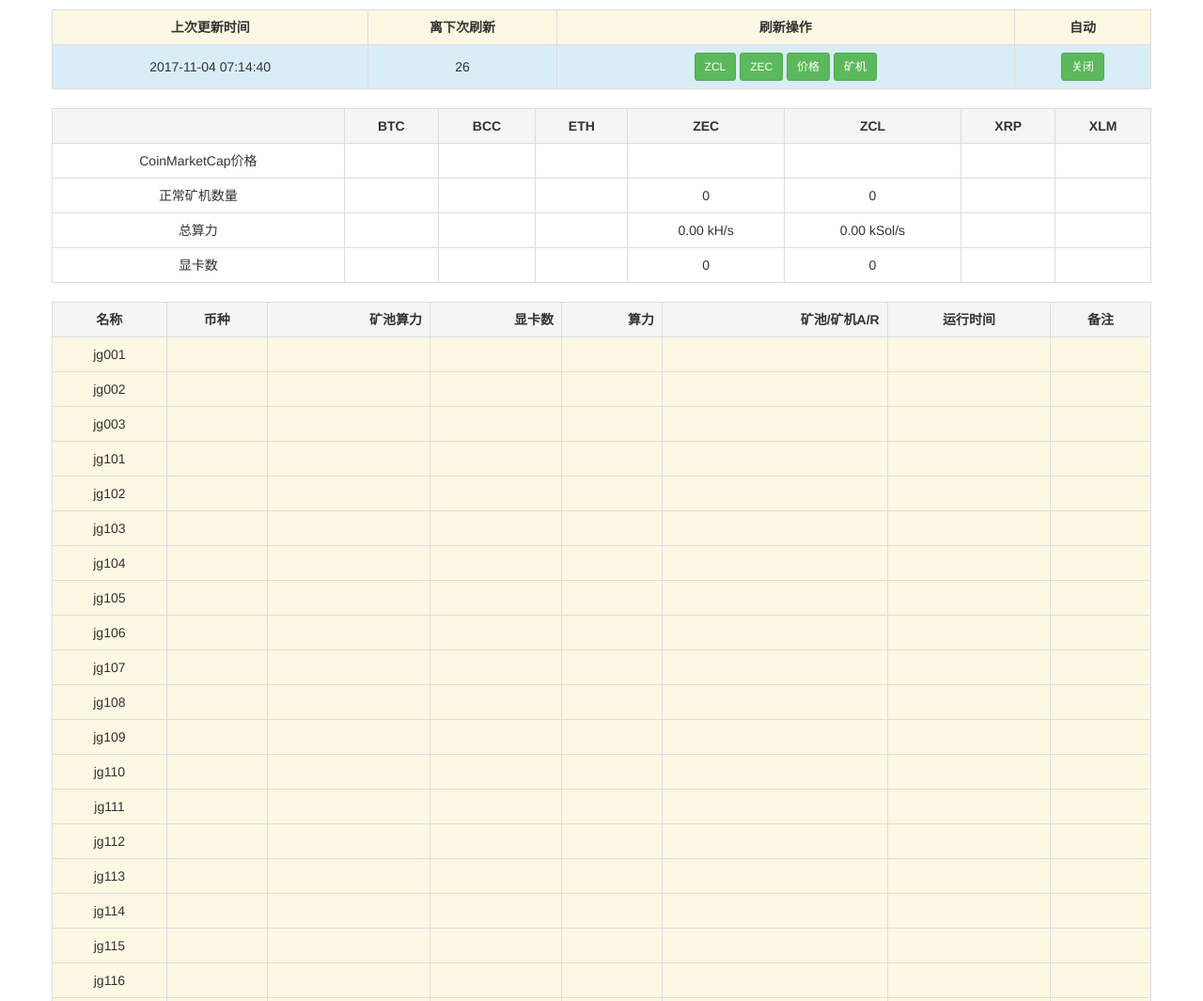
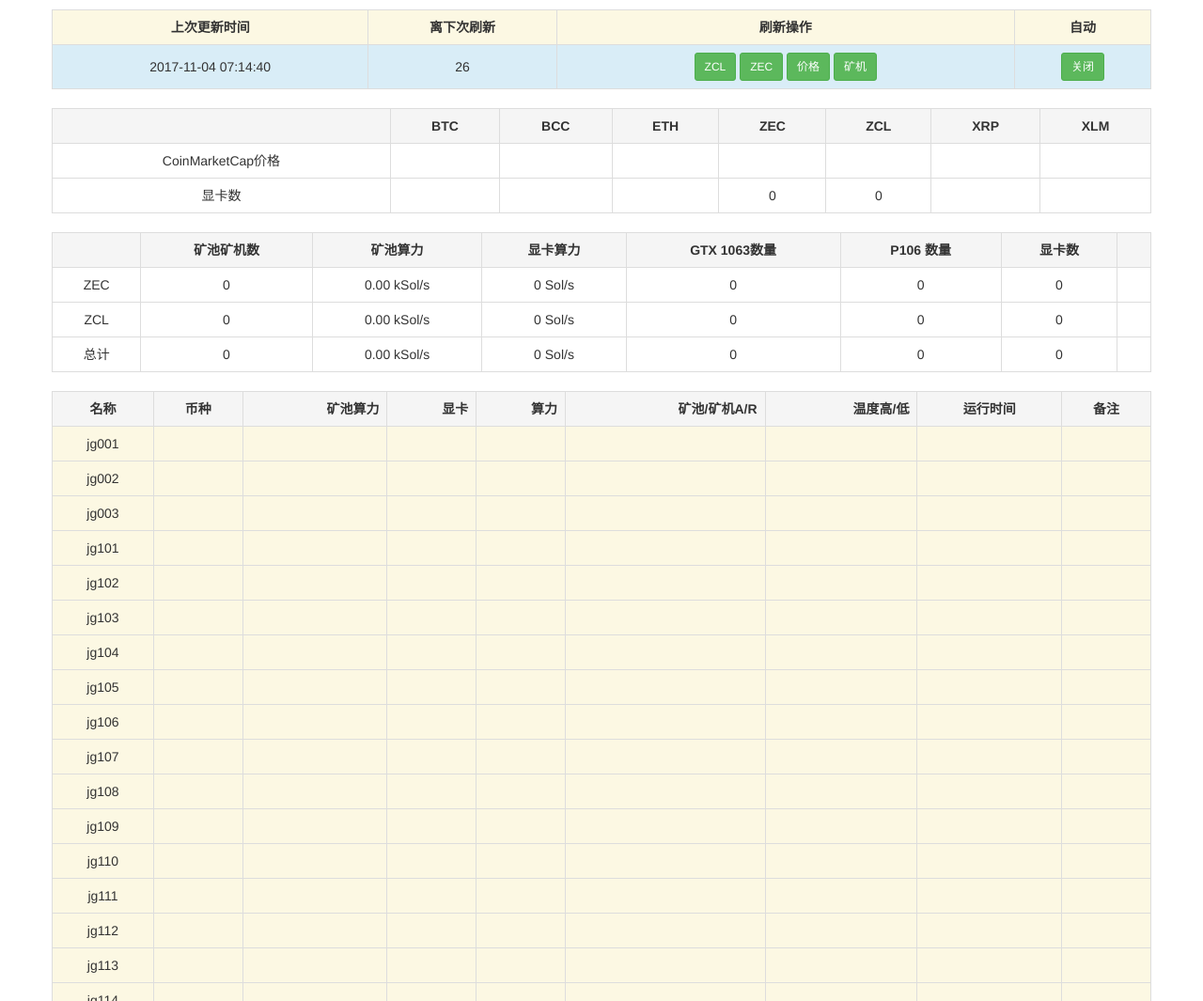
Before and after one commit to liangran/pool, a plain HTML site: page index.html in a window 1280 px wide. Shown: the top 1065 px of the page at 94% size. Drawn offline with nearby package versions, Linux system fonts and the light colour scheme; no server answers.

Commit message:
improve the monitor page

```diff
--- a/index.html
+++ b/index.html
@@ -71,26 +71,6 @@
 						<td style="text-align: center; vertical-align: middle;">{{price.XLM | number : 3}}</td>
 					</tr>
 					<tr>
-						<td style="text-align: center; vertical-align: middle;">正常矿机数量</td>
-						<td style="text-align: center; vertical-align: middle;"></td>
-						<td style="text-align: center; vertical-align: middle;"></td>
-						<td style="text-align: center; vertical-align: middle;"></td>
-						<td style="text-align: center; vertical-align: middle;">{{pools.ZEC.alive | number : 0}}</td>
-						<td style="text-align: center; vertical-align: middle;">{{pools.ZCL.alive | number : 0}}</td>
-						<td style="text-align: center; vertical-align: middle;"></td>
-						<td style="text-align: center; vertical-align: middle;"></td>
-					</tr>
-					<tr>
-						<td style="text-align: center; vertical-align: middle;">总算力</td>
-						<td style="text-align: center; vertical-align: middle;"></td>
-						<td style="text-align: center; vertical-align: middle;"></td>
-						<td style="text-align: center; vertical-align: middle;"></td>
-						<td style="text-align: center; vertical-align: middle;">{{pools.ZEC.hashrate | number : 2}} kH/s</td>
-						<td style="text-align: center; vertical-align: middle;">{{pools.ZCL.hashrate | number : 2}} kSol/s</td>
-						<td style="text-align: center; vertical-align: middle;"></td>
-						<td style="text-align: center; vertical-align: middle;"></td>
-					</tr>
-					<tr>
 						<td style="text-align: center; vertical-align: middle;">显卡数</td>
 						<td style="text-align: center; vertical-align: middle;"></td>
 						<td style="text-align: center; vertical-align: middle;"></td>
@@ -103,6 +83,54 @@
 				</tbody>
 			</table>
 		</div>
+
+		<div class="row">
+			<table cellspacing="2" cellpadding="2" class="table table-hover table-bordered">
+				<tbody id="Group">
+					<tr class="active">
+						<th style="text-align: center"></th>
+						<th style="text-align: center">矿池矿机数</th>
+						<th style="text-align: center">矿池算力</th>
+						<th style="text-align: center">显卡算力</th>
+						<th style="text-align: center">GTX 1063数量</th>
+						<th style="text-align: center">P106 数量</th>
+						<th style="text-align: center">显卡数</th>
+						<th style="text-align: center"></th>
+					</tr>
+					<tr>
+						<td style="text-align: center; vertical-align: middle;">ZEC</td>
+						<td style="text-align: center; vertical-align: middle;">{{pools.ZEC.alive | number : 0}}</td>
+						<td style="text-align: center; vertical-align: middle;">{{pools.ZEC.hashrate | number : 2}} kSol/s</td>
+						<td style="text-align: center; vertical-align: middle;">{{pools.ZEC.gpu_speed | number : 0}} Sol/s</td>
+						<td style="text-align: center; vertical-align: middle;">{{pools.ZEC.gpu_1063 | number : 0}}</td>
+						<td style="text-align: center; vertical-align: middle;">{{pools.ZEC.gpu_p106 | number : 0}}</td>
+						<td style="text-align: center; vertical-align: middle;">{{pools.ZEC.gpu_num | number : 0}}</td>
+						<td style="text-align: center; vertical-align: middle;"></td>
+					</tr>
+					<tr>
+						<td style="text-align: center; vertical-align: middle;">ZCL</td>
+						<td style="text-align: center; vertical-align: middle;">{{pools.ZCL.alive | number : 0}}</td>
+						<td style="text-align: center; vertical-align: middle;">{{pools.ZCL.hashrate | number : 2}} kSol/s</td>
+						<td style="text-align: center; vertical-align: middle;">{{pools.ZCL.gpu_speed | number : 0}} Sol/s</td>
+						<td style="text-align: center; vertical-align: middle;">{{pools.ZCL.gpu_1063 | number : 0}}</td>
+						<td style="text-align: center; vertical-align: middle;">{{pools.ZCL.gpu_p106 | number : 0}}</td>
+						<td style="text-align: center; vertical-align: middle;">{{pools.ZCL.gpu_num | number : 0}}</td>
+						<td style="text-align: center; vertical-align: middle;"></td>
+					</tr>
+					<tr>
+						<td style="text-align: center; vertical-align: middle;">总计</td>
+						<td style="text-align: center; vertical-align: middle;">{{pools.ZEC.alive + pools.ZCL.alive | number : 0}}</td>
+						<td style="text-align: center; vertical-align: middle;">{{pools.ZEC.hashrate + pools.ZCL.hashrate | number : 2}} kSol/s</td>
+						<td style="text-align: center; vertical-align: middle;">{{pools.ZEC.gpu_speed + pools.ZCL.gpu_speed | number : 0}} Sol/s</td>
+						<td style="text-align: center; vertical-align: middle;">{{pools.ZEC.gpu_1063 + pools.ZCL.gpu_1063 | number : 0}}</td>
+						<td style="text-align: center; vertical-align: middle;">{{pools.ZEC.gpu_p106 + pools.ZCL.gpu_p106 | number : 0}}</td>
+						<td style="text-align: center; vertical-align: middle;">{{pools.ZEC.gpu_num + pools.ZCL.gpu_num | number : 0}}</td>
+						<td style="text-align: center; vertical-align: middle;"></td>
+					</tr>
+				</tbody>
+			</table>
+		</div>
+
 		<div class="row">
 			<table cellspacing="2" cellpadding="2" class="table table-hover table-bordered">
 				<tbody id="Group">
@@ -110,9 +138,10 @@
 						<th style="text-align: center">名称</th>
 						<th style="text-align: center">币种</th>
 						<th style="text-align: right">矿池算力</th>
-						<th style="text-align: right">显卡数</th>
+						<th style="text-align: right">显卡</th>
 						<th style="text-align: right">算力</th>
 						<th style="text-align: right">矿池/矿机A/R</th>
+						<th style="text-align: right">温度高/低</th>
 						<th style="text-align: center">运行时间</th>
 						<th style="text-align: center">备注</th>
 					</tr>
@@ -120,9 +149,10 @@
 						<td style="text-align: center">{{worker.name}}</td>
 						<td style="text-align: center">{{worker.coin}}</td>
 						<td style="text-align: right"><span ng-show="worker.hashrate">{{worker.hashrate | number : 2}} {{worker.rateunit}}</span></td>
-						<td style="text-align: right">{{worker.gpu_num | number : 0}}</td>
+						<td style="text-align: right">{{worker.gpu_desc}}</td>
 						<td style="text-align: right"><span ng-show="worker.gpu_speed">{{worker.gpu_speed | number : 0}} Sol/s</span></td>
 						<td style="text-align: right">{{worker.shares | number : 0}}<span ng-show="worker.gpu_accept">/{{worker.gpu_accept | number : 0}}/{{worker.gpu_reject | number : 0}}</span></td>
+						<td style="text-align: right"><span ng-show="worker.gpu_thigh">{{worker.gpu_thigh | number : 0}}/{{worker.gpu_tlow | number : 0}}</span></td>
 						<td style="text-align: center">{{worker.gpu_since  | date:'yyyy-MM-dd HH:mm:ss'}}</td>
 						<td style="text-align: center">{{worker.gpu_update_desc}}</td>
 					</tr>
--- a/js/app.js
+++ b/js/app.js
@@ -34,8 +34,13 @@ myApp.controller('MyController', function($scope, $interval, $http) {
 			lasttime : null,
 			desc     : null,
 			state    : 'pending',
-			gpu_num    : null,
-			gpu_speed  : null,
+			gpu_num    : 0,
+			gpu_1063   : 0,
+			gpu_p106   : 0,
+			gpu_desc   : '',
+			gpu_thigh  : 0,
+			gpu_tlow   : 0,
+			gpu_speed  : 0,
 			gpu_accept : null,
 			gpu_reject : null,
 			gpu_start  : null,
@@ -46,18 +51,25 @@ myApp.controller('MyController', function($scope, $interval, $http) {
 	});
 
 	$scope.pools = {
-		ZCL : {alive: 0, hashrate: 0, gpu_num:0, refreshing: false},
-		ZEC : {alive: 0, hashrate: 0, gpu_num:0, refreshing: false},
-		ETH : {alive: 0, hashrate: 0, gpu_num:0, refreshing: false}
+		ZCL : {alive: 0, hashrate: 0, gpu_speed:0, gpu_num:0, gpu_1063:0, gpu_p106:0, refreshing: false},
+		ZEC : {alive: 0, hashrate: 0, gpu_speed:0, gpu_num:0, gpu_1063:0, gpu_p106:0, refreshing: false},
+		ETH : {alive: 0, hashrate: 0, gpu_speed:0, gpu_num:0, gpu_1063:0, gpu_p106:0, refreshing: false}
 	}
 	$scope.after = function(coin) {
 		$scope.pools[coin].alive = 0;
 		$scope.pools[coin].hashrate = 0;
+		$scope.pools[coin].gpu_speed = 0;
 		$scope.pools[coin].gpu_num = 0;
+		$scope.pools[coin].gpu_1063 = 0;
+		$scope.pools[coin].gpu_p106 = 0;
 		for(var name in $scope.miners) {
 			var worker = $scope.miners[name];
 			if (coin == 'ZCL' && worker.coin == coin && worker.state == 'on') {
 				$scope.pools[coin].alive++;
+				$scope.pools[coin].gpu_num   += (worker.gpu_num ? worker.gpu_num : 0);
+				$scope.pools[coin].gpu_1063  += (worker.gpu_1063 ? worker.gpu_1063 : 0);
+				$scope.pools[coin].gpu_p106  += (worker.gpu_p106 ? worker.gpu_p106 : 0);
+				$scope.pools[coin].gpu_speed += (worker.gpu_speed ? worker.gpu_speed : 0);
 				if (worker.rateunit == 'KSol/s') {
 					$scope.pools[coin].hashrate = $scope.pools[coin].hashrate + parseFloat(worker.hashrate);
 				} else {
@@ -66,9 +78,10 @@ myApp.controller('MyController', function($scope, $interval, $http) {
 			}
 			if (coin == 'ZEC' && worker.coin == coin && worker.state == 'on') {
 				$scope.pools[coin].alive++;
+				$scope.pools[coin].gpu_speed += worker.gpu_speed;
+				$scope.pools[coin].gpu_num += (worker.gpu_num ? worker.gpu_num : 0);
 				$scope.pools[coin].hashrate = $scope.pools[coin].hashrate + parseFloat(worker.hashrate);
 			}
-			$scope.pools[coin].gpu_num += (worker.gpu_num ? worker.gpu_num : 0);
 		}
 	}
 	$scope.before = function(coin) {
@@ -135,7 +148,7 @@ myApp.controller('MyController', function($scope, $interval, $http) {
 					}
 					$scope.miners[name].desc     = jsDateDiff($scope.miners[name].time, $scope.miners[name].lasttime);
 
-					if ($scope.miners[name].time - $scope.miners[name].lasttime > 300 * 1000 || item.diff < 0) {
+					if ($scope.miners[name].time - $scope.miners[name].lasttime > 300 * 1000) { //  || item.diff < 0
 						$scope.miners[name].state = 'off';
 					} else {
 						$scope.miners[name].state = 'on';
@@ -227,6 +240,34 @@ myApp.controller('MyController', function($scope, $interval, $http) {
 				for (var name in data) {
 					if ($scope.miners[name]) {
 						$scope.miners[name].gpu_num = data[name].value.gpu_num;
+						$scope.miners[name].gpu_1063  = 0;
+						$scope.miners[name].gpu_p106  = 0;
+						$scope.miners[name].gpu_thigh = 0;
+						$scope.miners[name].gpu_tlow  = 0;
+						data[name].value.gpus.forEach(function(gpu) {
+							if (gpu.name == 'GeForce GTX 1060 3GB') {
+								$scope.miners[name].gpu_1063++;
+							} else if (gpu.name == 'P106-100') {
+								$scope.miners[name].gpu_p106++;
+							} else {
+								console.error(gpu.name);
+							}
+
+							if (gpu.temperature > $scope.miners[name].gpu_thigh) {
+								$scope.miners[name].gpu_thigh = gpu.temperature;
+							}
+							if ($scope.miners[name].gpu_tlow == 0 || gpu.temperature < $scope.miners[name].gpu_tlow) {
+								$scope.miners[name].gpu_tlow = gpu.temperature;
+							}
+						});
+						$scope.miners[name].gpu_desc = ',';
+						if ($scope.miners[name].gpu_num !== $scope.miners[name].gpu_1063 + $scope.miners[name].gpu_p106) {
+							$scope.miners[name].gpu_desc += $scope.miners[name].gpu_num + 'GPUs';
+						}
+						$scope.miners[name].gpu_desc += $scope.miners[name].gpu_1063 ? $scope.miners[name].gpu_1063 + ' * 1063' : '';
+						$scope.miners[name].gpu_desc += $scope.miners[name].gpu_p106 ? $scope.miners[name].gpu_p106 + ' * P106' : '';
+						$scope.miners[name].gpu_desc = $scope.miners[name].gpu_desc.substring(1);
+
 						$scope.miners[name].gpu_speed  = data[name].value.speed;
 						$scope.miners[name].gpu_accept = data[name].value.accepted_shares;
 						$scope.miners[name].gpu_reject = data[name].value.rejected_shares;
```
Also changed, not shown: 1 other file.
